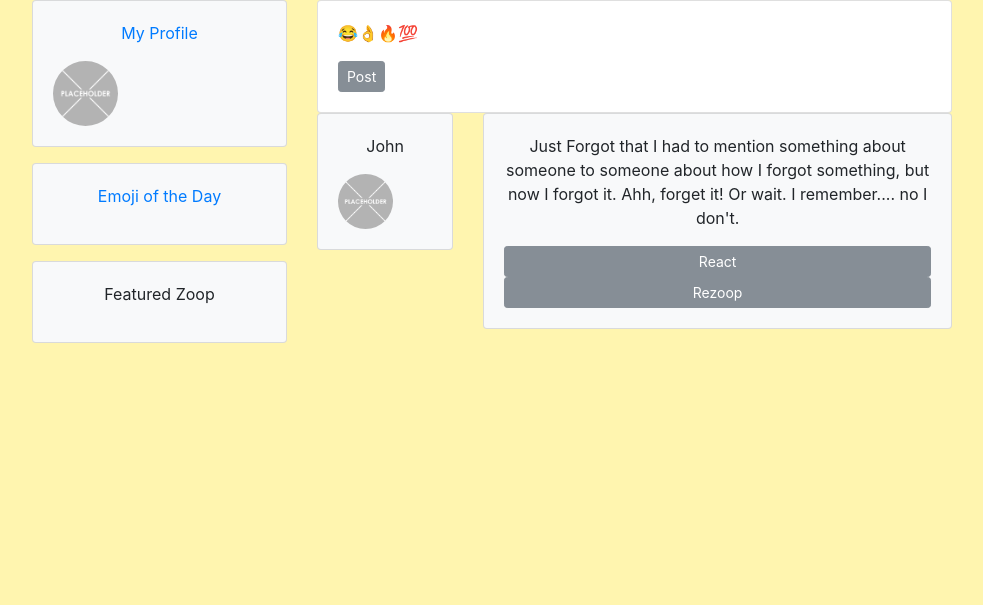
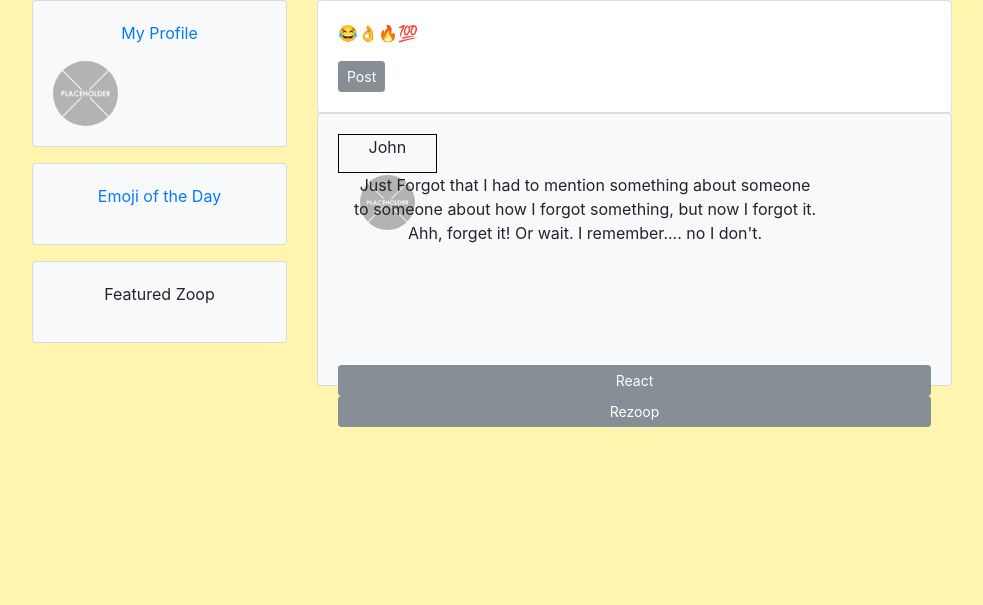
Before and after one commit to ameyarao98/ProjectZoop, a Django app: page / in a window 1280 px wide. Shown: the part 56-661 px from the top of the page, without its empty margins (53-1036 px from the left). Run offline with Django 3.2, Linux system fonts and the light colour scheme; some libraries are stand-ins or nearby versions.

Commit message:
Index things

```diff
--- a/zooop/projectzoop/zoop/templates/zoop/index.html
+++ b/zooop/projectzoop/zoop/templates/zoop/index.html
@@ -1,22 +1,21 @@
 {% extends 'zoop/timeline_page.html' %}
 {% load static %}
 {% block content %}
+<div class = "container">
 <div class="row">
-  <div class="col-md-3">
-    <div class="card bg-light card-body mb-3">
+    <div class="card bg-light card-body">
+        <div class="col-md-2" style="border: 1px solid black;">
       <p>John</p>
-      <img src="{% static 'zoop/ph.png' %}" class="rounded-circle" height="55" width="55"
-      alt="Avatar">
+      <img src="{% static 'zoop/ph.png' %}" class="rounded-circle" height="55" width="55" alt="Avatar">
+    </div>
+  <div class="col-md-10">
+      Just Forgot that I had to mention something about someone to someone about
+        how I forgot something, but now I forgot it. Ahh, forget it! Or wait. I
+        remember.... no I don&apos;t.
+      </div>
+      <button type="button" class="btn btn-secondary btn-sm"> <span class="glyphicon glyphicon-thumbs-up"></span>React</button>
+      <button type="button" class="btn btn-secondary btn-sm"> <span class="glyphicon glyphicon-thumbs-up"></span>Rezoop</button>
     </div>
   </div>
-  <div class="col-md-9">
-    <div class="card bg-light card-body mb-3">
-      <p>Just Forgot that I had to mention something about someone to someone about
-        how I forgot something, but now I forgot it. Ahh, forget it! Or wait. I
-        remember.... no I don&apos;t.</p>
-        <button type="button" class="btn btn-secondary btn-sm"> <span class="glyphicon glyphicon-thumbs-up"></span>React</button>
-        <button type="button" class="btn btn-secondary btn-sm"> <span class="glyphicon glyphicon-thumbs-up"></span>Rezoop</button>
-      </div>
-    </div>
-  </div>
+</div>
 {% endblock %}
```
